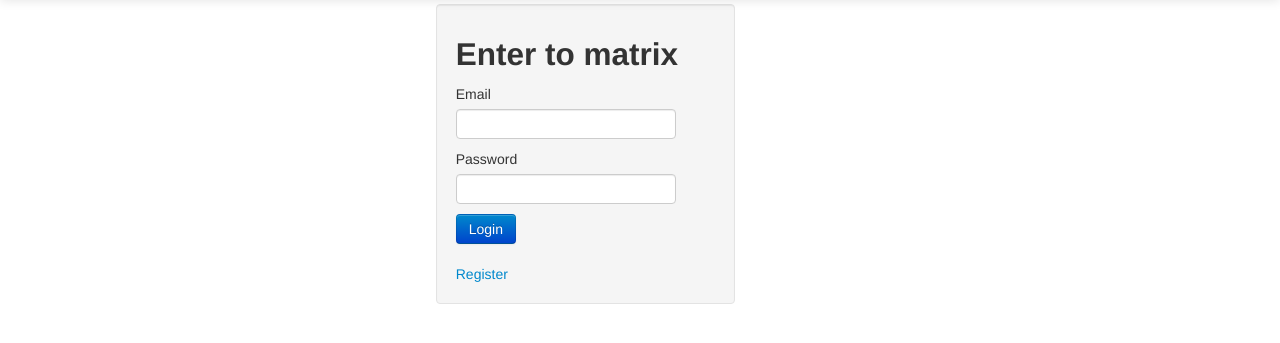
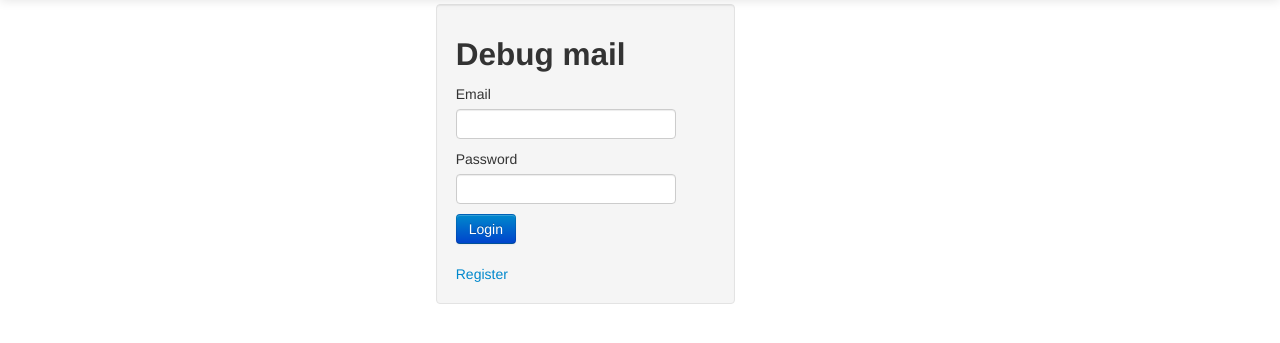
Before and after one commit to dizballanze/debugmail, a Django app: template frontend/templates/project/user-login.html in a window 1280 px wide. Shown: the part 41-384 px from the top of the page. Run offline with Django 3.2, Linux system fonts and the light colour scheme; the template is opened without the code that fills it, so the values that code supplies are empty; the visitor is signed in with stand-in values (Sample User, id 1); parts of the project's set-up code (start-up, migrations or seed data) failed here and were passed over; some libraries are stand-ins or nearby versions.

Commit message:
THE MATRIX

```diff
--- a/frontend/templates/project/user-login.html
+++ b/frontend/templates/project/user-login.html
@@ -3,7 +3,7 @@
 {% block content %}
     <div class="span3 offset4">
         <div class="well">
-            <h2>Enter to matrix</h2>
+            <h2>Debug mail</h2>
             {% if error %}
                 <p class="text-error">{{ error }}</p>
             {% endif %}
```
